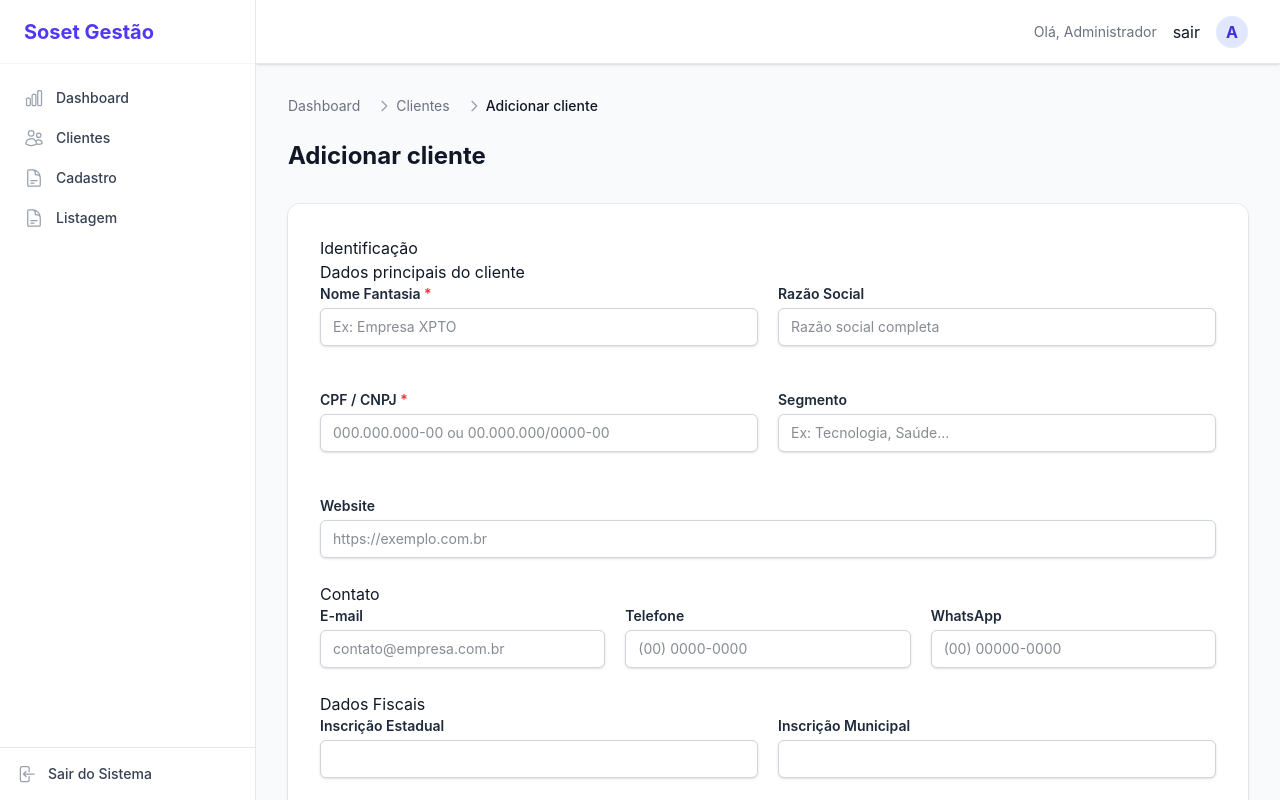
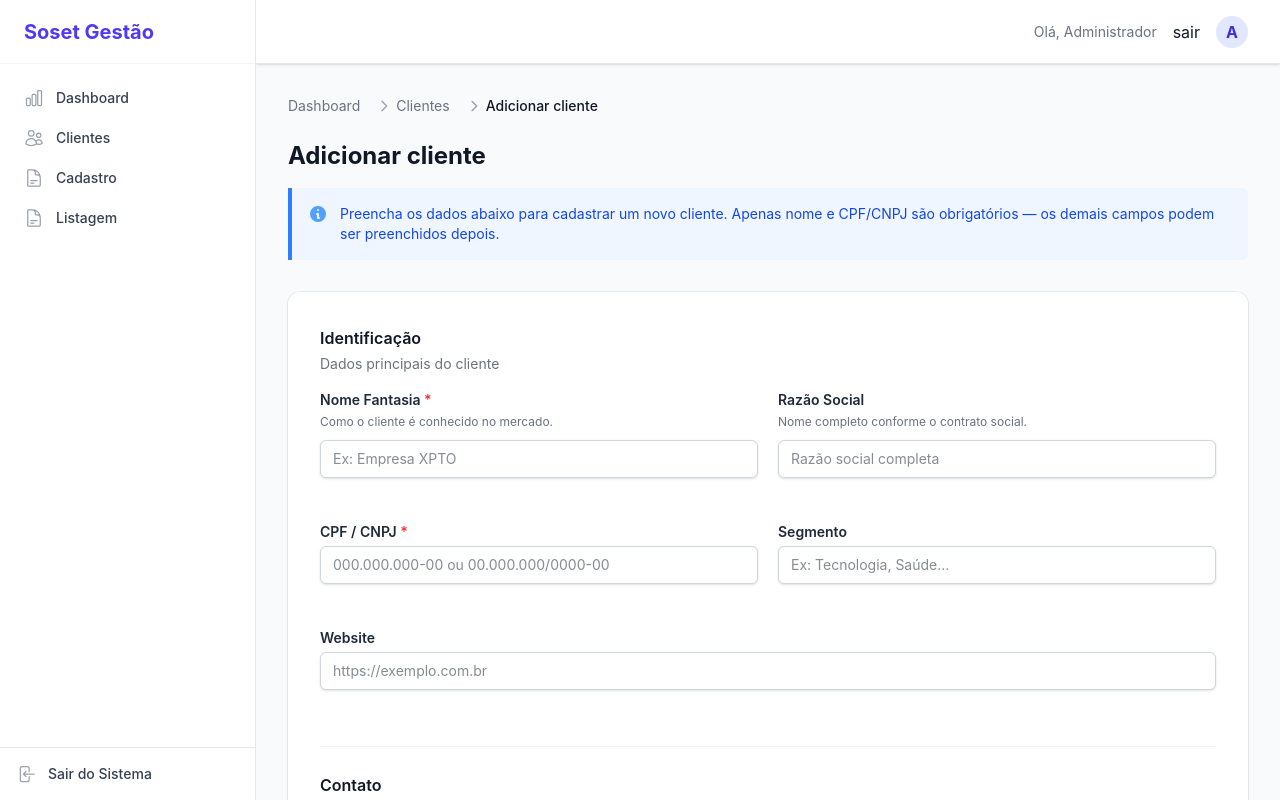
Before and after one commit to grafica-soset/front-admin, a Nuxt app: page /clientes/adicionar in a window 1280 px wide. Built offline with nearby package versions, Linux system fonts and the light colour scheme.

Commit message:
melhora layout do formulário de cadastro de cliente

```diff
--- a/app/assets/css/main.css
+++ b/app/assets/css/main.css
@@ -63,6 +63,27 @@
     @apply flex flex-col gap-0.5;
   }
 
+  /* Títulos de seção dentro do formulário */
+  .form-section {
+    @apply pb-1;
+  }
+
+  .form-section-body + .form-section {
+    @apply mt-8 pt-6 border-t border-gray-100;
+  }
+
+  .form-section-title {
+    @apply text-base font-semibold text-gray-900 leading-7;
+  }
+
+  .form-section-desc {
+    @apply text-sm text-gray-500 mt-0.5;
+  }
+
+  .form-section-body {
+    @apply mt-3 mb-2;
+  }
+
   /* Botões e ações do form */
   .form-actions {
     @apply mt-8 flex justify-end gap-3 pt-4 border-t border-gray-100;
--- a/app/pages/clientes/adicionar.vue
+++ b/app/pages/clientes/adicionar.vue
@@ -97,7 +97,11 @@ const handleSubmit = async () => {
 
         <UiBreadcrumb :items="[{ label: 'Clientes', to: '/clientes' }, { label: 'Adicionar cliente' }]" />
 
-        <UiPageHeader title="Adicionar cliente" />
+        <UiPageHeader title="Adicionar cliente">
+            <template #instruction>
+                Preencha os dados abaixo para cadastrar um novo cliente. Apenas nome e CPF/CNPJ são obrigatórios — os demais campos podem ser preenchidos depois.
+            </template>
+        </UiPageHeader>
 
         <UiCardForm submit-label="Salvar Cliente" :loading="loading" @submitForm="handleSubmit" @cancel="router.push('/clientes')">
 
@@ -109,6 +113,7 @@ const handleSubmit = async () => {
             <div class="form-section-body grid grid-cols-1 gap-5 sm:grid-cols-2">
                 <div class="form-group">
                     <label class="form-label">Nome Fantasia <span class="text-red-500">*</span></label>
+                    <span class="form-description">Como o cliente é conhecido no mercado.</span>
                     <input type="text" v-model="form.name" placeholder="Ex: Empresa XPTO"
                         :class="['form-input', errors.name && 'form-input-error']" />
                     <p v-if="errors.name" class="form-error">
@@ -118,6 +123,7 @@ const handleSubmit = async () => {
                 </div>
                 <div class="form-group">
                     <label class="form-label">Razão Social</label>
+                    <span class="form-description">Nome completo conforme o contrato social.</span>
                     <input type="text" v-model="form.officialName" placeholder="Razão social completa" class="form-input" />
                 </div>
                 <div class="form-group">
@@ -254,8 +260,13 @@ const handleSubmit = async () => {
 
             <template #footer-left>
                 <label class="form-checkbox-label">
-                    <input type="checkbox" v-model="form.active" class="form-checkbox" />
-                    Cliente Ativo
+                    <span class="form-checkbox-container">
+                        <input type="checkbox" v-model="form.active" class="form-checkbox" />
+                    </span>
+                    <span class="form-checkbox-content">
+                        <span class="form-label mb-0">Cliente Ativo</span>
+                        <span class="form-description">Clientes inativos não aparecem nas buscas padrão.</span>
+                    </span>
                 </label>
             </template>
 
```
